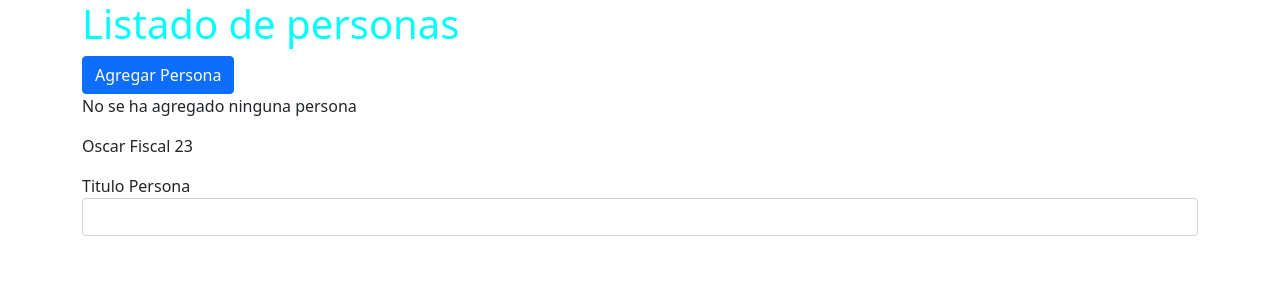
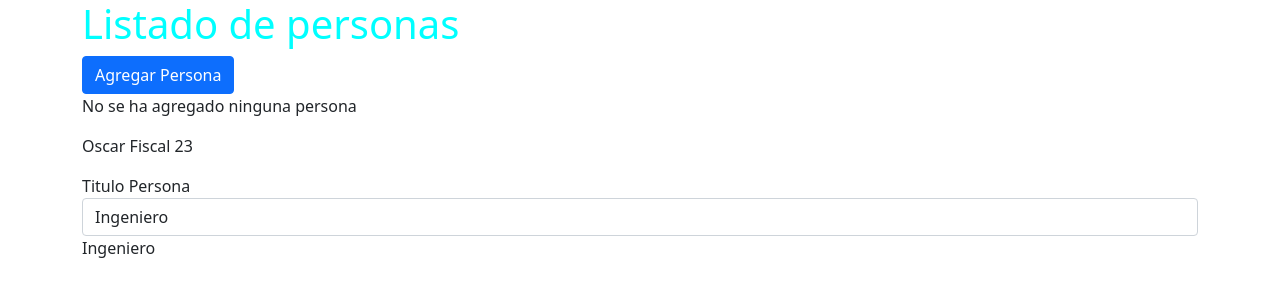
Before and after one commit to oscarfiscal/cursoangular, an Angular app: page / in a window 1280 px wide. Shown: the top 300 px of the page. Built offline with nearby package versions, Linux system fonts and the light colour scheme.

Commit message:
two way binding

```diff
--- a/src/app/Personas/Personas.component.html
+++ b/src/app/Personas/Personas.component.html
@@ -8,7 +8,7 @@
 
             <label>Titulo Persona</label>
             <input type="text" class="form-control"
-            (input)='modificarTitulo($event)' >
+            [(ngModel)]='titulo'>
             {{titulo}}
 
         </div>
--- a/src/app/Personas/Personas.component.ts
+++ b/src/app/Personas/Personas.component.ts
@@ -11,11 +11,11 @@
 export class PersonasComponent{
 deshabilitar = false;
 mensaje = 'No se ha agregado ninguna persona';
-titulo ='';
+titulo ='Ingeniero';
 agregarPersona(){
     this.mensaje= 'Persona Agregada';
 }
-modificarTitulo(event:Event){
-this.titulo= (<HTMLInputElement>event.target).value;
+// modificarTitulo(event:Event){
+// this.titulo= (<HTMLInputElement>event.target).value;
+// }
 }
-}
--- a/src/app/app.module.ts
+++ b/src/app/app.module.ts
@@ -4,6 +4,7 @@
 import { AppComponent } from './app.component';
 import { PersonasComponent } from './Personas/Personas.component';
 import { PersonaComponent } from './persona/persona.component';
+import {FormsModule} from '@angular/forms';
 
 @NgModule({
   declarations: [
@@ -12,7 +13,8 @@
     PersonaComponent
   ],
   imports: [
-    BrowserModule
+    BrowserModule,
+    FormsModule,
   ],
   providers: [],
   bootstrap: [AppComponent]
```
